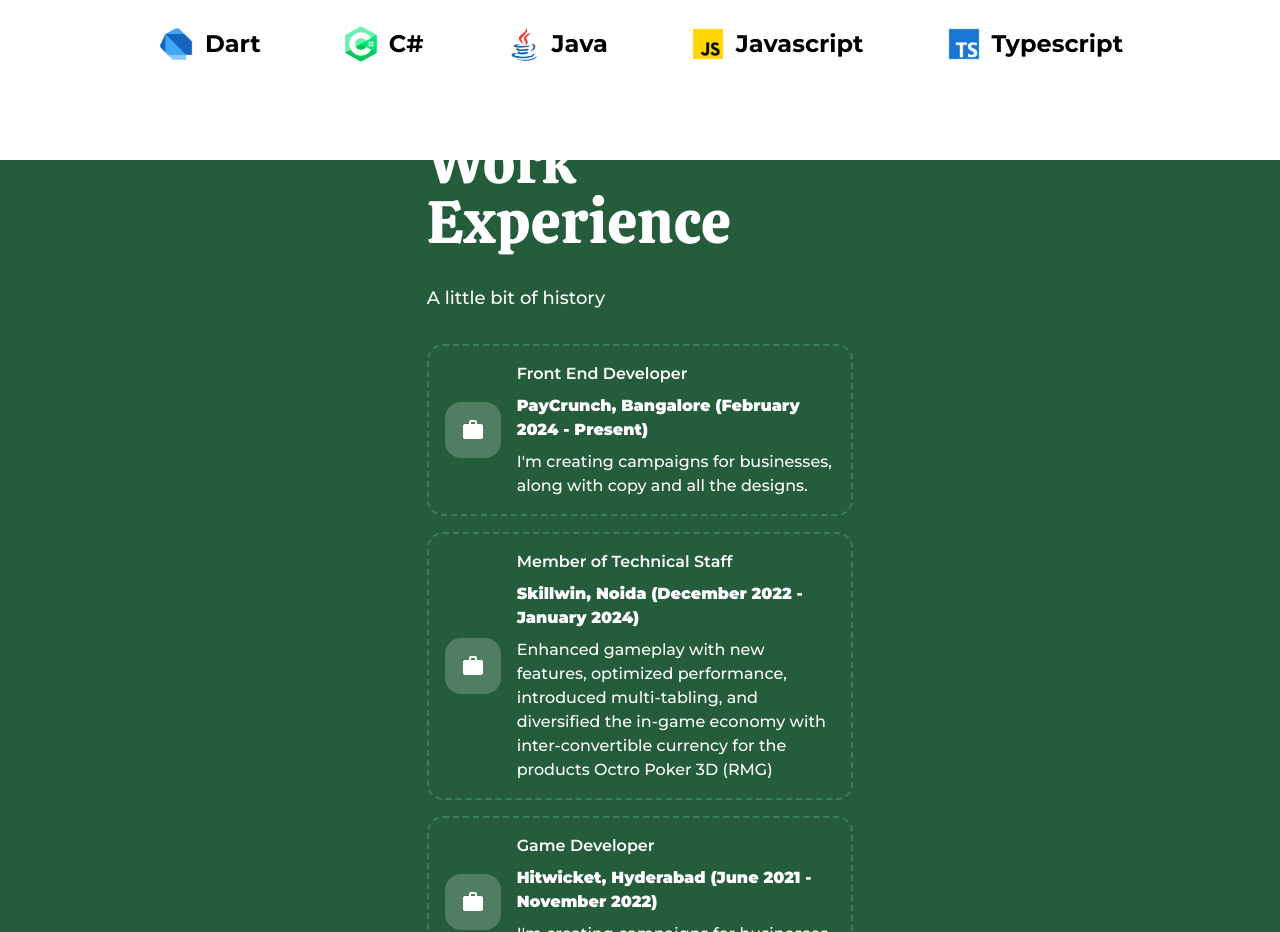
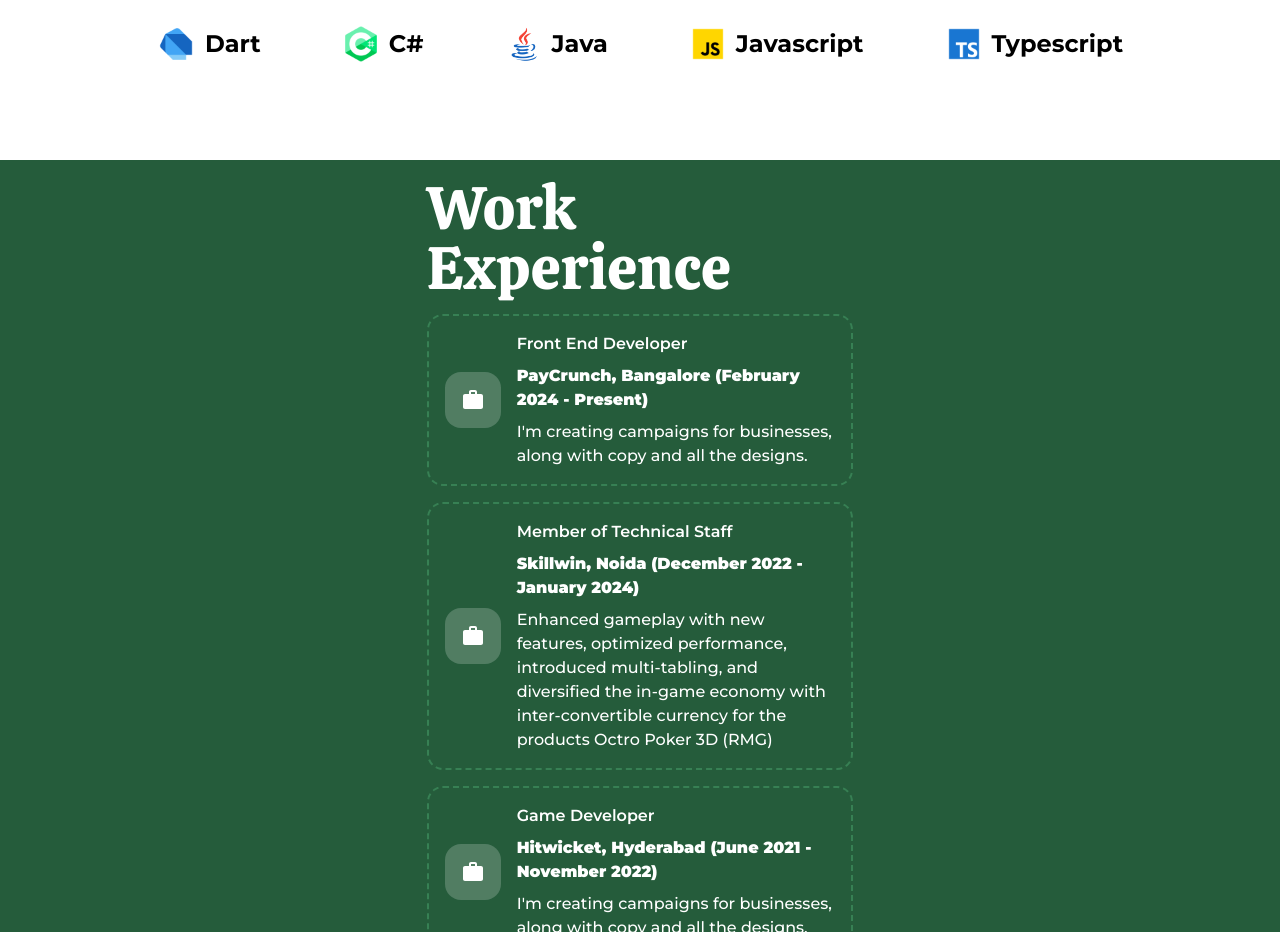
Before and after one commit to rahulnema0411/portfolio, a Next.js app: page / in a window 1280 px wide. Shown: the part 1900-2832 px from the top of the page. Built offline with nearby package versions, Linux system fonts and the light colour scheme.

Commit message:
[WIP] feat: some more progress

```diff
--- a/src/app/components/workEx.tsx
+++ b/src/app/components/workEx.tsx
@@ -6,12 +6,11 @@
   return (
     <div className="bg-materialgreen h-screen flex flex-col items-center justify-center">
       <div className="w-5/6 md:w-1/3 flex flex-col items-start">
-        <p className="font-calistoga text-white text-5xl sm:text-6xl">
-          Work Experience
-        </p>
-        <p className="font-montserrat font-medium text-white text-lg py-8">
-          A little bit of history
-        </p>
+        <div>
+          <p className="font-calistoga text-white text-5xl sm:text-6xl py-4">
+            Work Experience
+          </p>
+        </div>
         <div className="flex flex-col space-y-4">
           <WorkExDetail
             title="Front End Developer"
```
